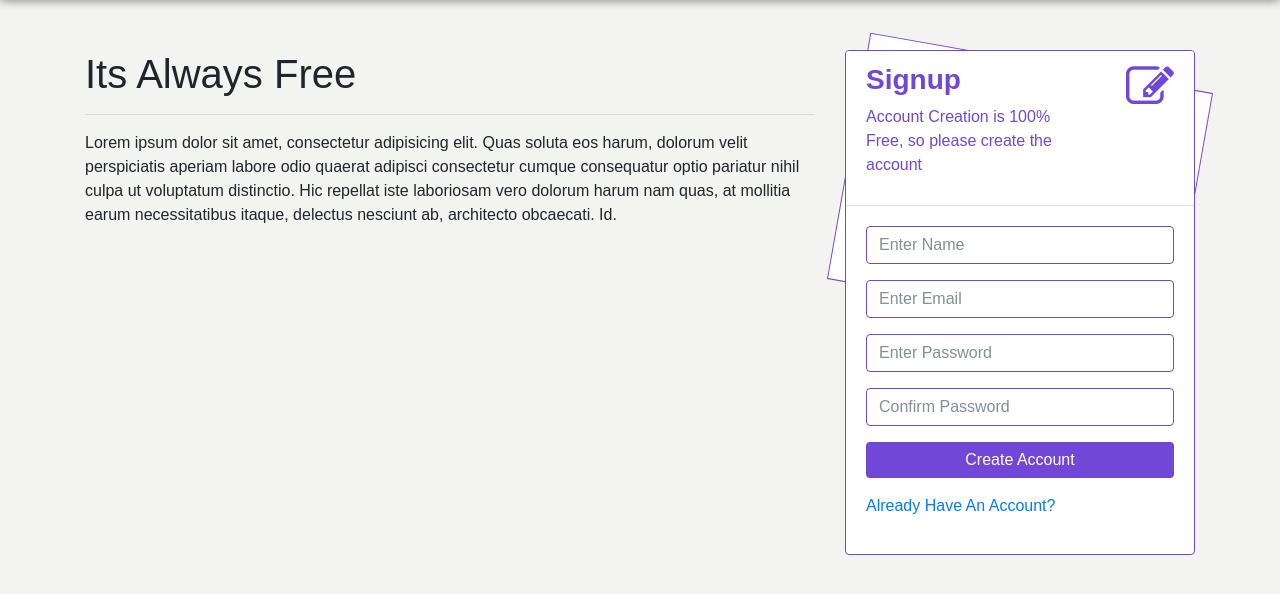
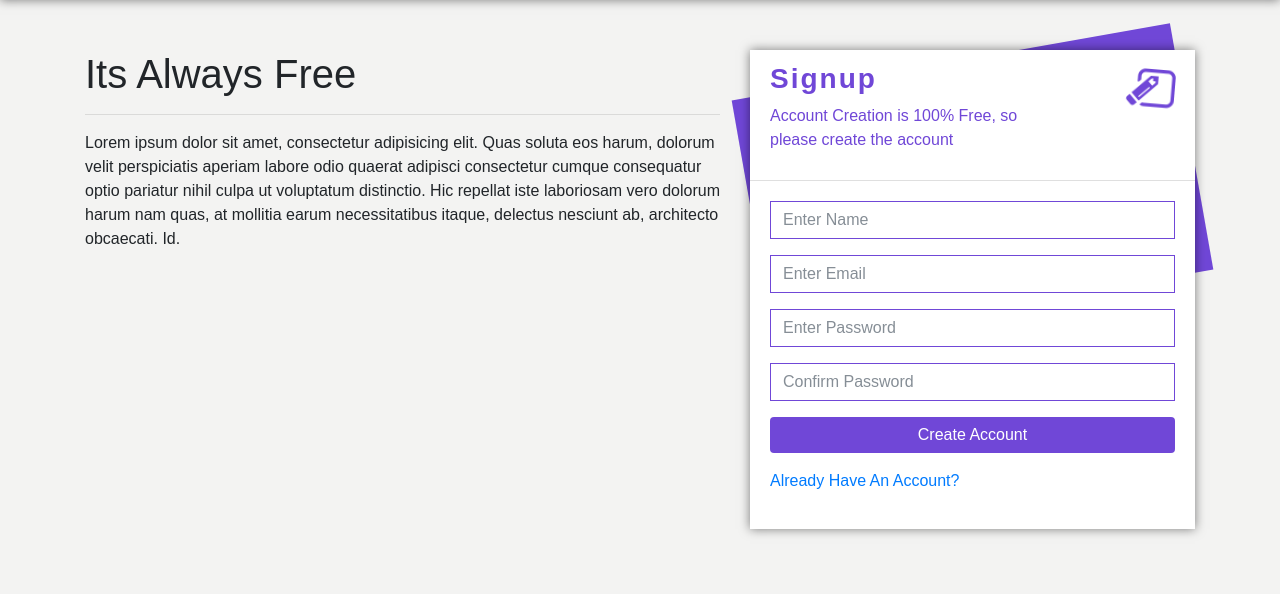
Before and after one commit to shahlakshya1988/ajax_php_signupform, a PHP site: page / in a window 1280 px wide. Shown: the part 56-650 px from the top of the page. Run offline with PHP 8.4, Linux system fonts and the light colour scheme.

Commit message:
13. Apply CSS3 Animations To Form

```diff
--- a/assets/css/styles.css
+++ b/assets/css/styles.css
@@ -22,8 +22,11 @@ nav.custom-nav ul li a,nav.custom-nav a{
 }
 /**** ==== Signup Design ====***/
 .card{
-	border-color:#7047d7;
+	/* border-color:#7047d7; */
+	border:0px;
 	position: relative;
+	box-shadow: 0px 0px 10px rgba(0,0,0,0.5);
+	border-radius:0px;
 }
 .card::before{
 	content:" ";
@@ -32,9 +35,9 @@ nav.custom-nav ul li a,nav.custom-nav a{
 	width:100%;
 	height:250px;
 	top:10px;
-	border:1px solid #7047d7;
-	transform:rotate(10deg);
-	background:#fff;
+	border:0px;
+	transform:rotate(-10deg);
+	background:#7047d7;
 	z-index:-1;
 }
 .card-header{
@@ -46,6 +49,7 @@ nav.custom-nav ul li a,nav.custom-nav a{
 }
 .form-control{
 	border-color:#7047d7;
+	border-radius: 0px;
 }
 .form-btn{
 	background-color:#7047d7;
@@ -57,9 +61,26 @@ nav.custom-nav ul li a,nav.custom-nav a{
 .form-btn:focus{
 	background-color:#7047d7 !important;
 }
+.fa-pencil-square-o{
+	animation:icon-animate 2s infinite;
+}
+.form-heading{
+	font-weight: 900;
+	letter-spacing: 2px;
+}
 /**** ==== Signup Design ====***/
 /* ==== login ====*/
 .login-cover{
 	display:none;
 }
+.fa-lock{
+	animation:icon-animate 2s infinite;
+}
 /* ==== login ====*/
+
+@keyframes icon-animate{
+	100%{
+		transform:rotate(360deg);
+	}
+
+}
--- a/index.php
+++ b/index.php
@@ -36,14 +36,14 @@
     <div class="container">
         <div class="row">
             <!-- ==== div.col-md-7.content ==== -->
-            <div class="col-md-8 content">
+            <div class="col-md-7 content">
                 <h1>Its Always Free</h1>
                 <hr>
                 <p>Lorem ipsum dolor sit amet, consectetur adipisicing elit. Quas soluta eos harum, dolorum velit perspiciatis aperiam labore odio quaerat adipisci consectetur cumque consequatur optio pariatur nihil culpa ut voluptatum distinctio. Hic repellat iste laboriosam vero dolorum harum nam quas, at mollitia earum necessitatibus itaque, delectus nesciunt ab, architecto obcaecati. Id.</p>
             </div>
             <!-- ==== div.col-md-7.content ==== -->
             <!-- ==== div.col-md-5.content ==== -->
-            <div class="col-md-4 content">
+            <div class="col-md-5 content">
                 <!-- signup form -->
                <div class="signup-cover">
                     <div class="card">
```
